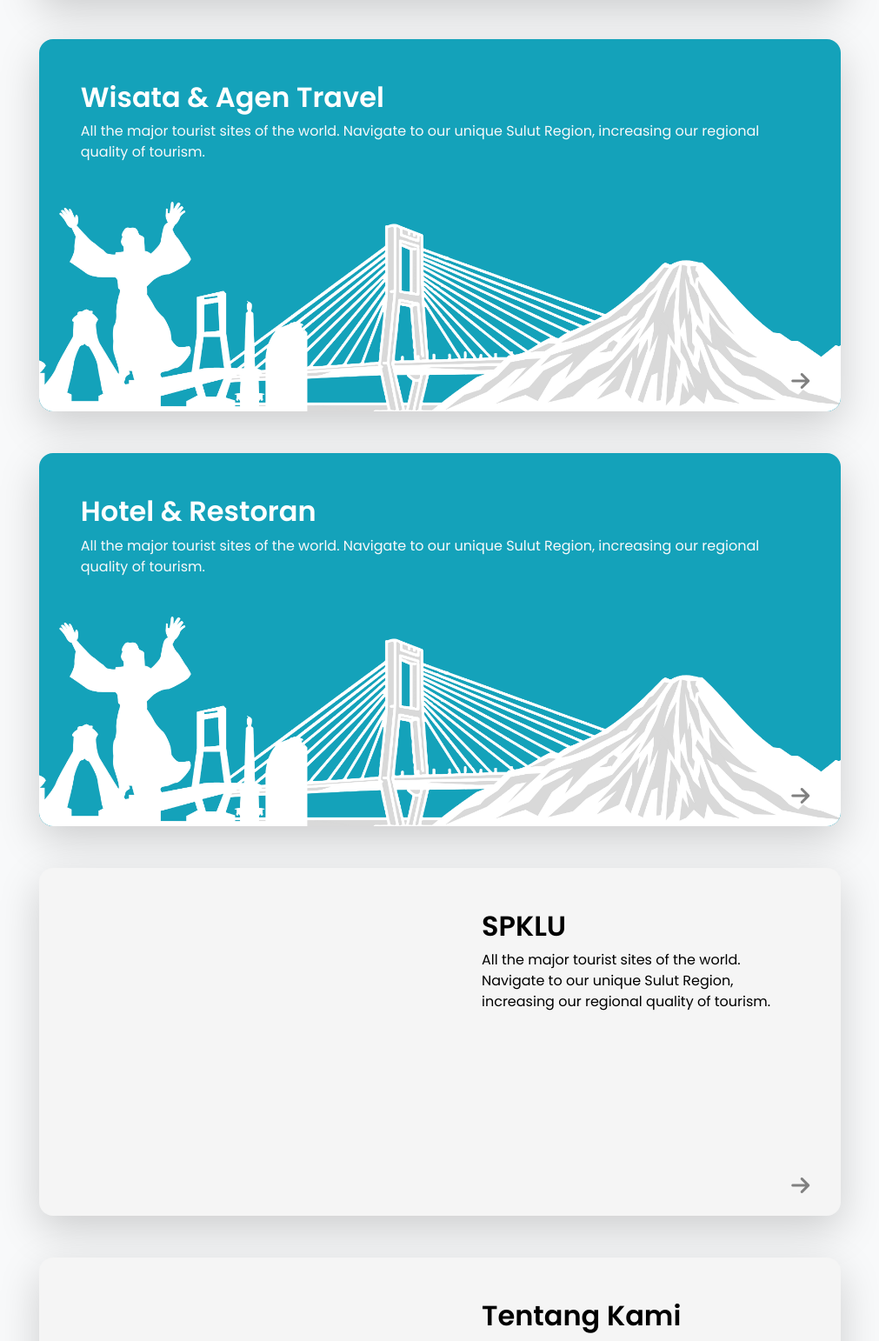
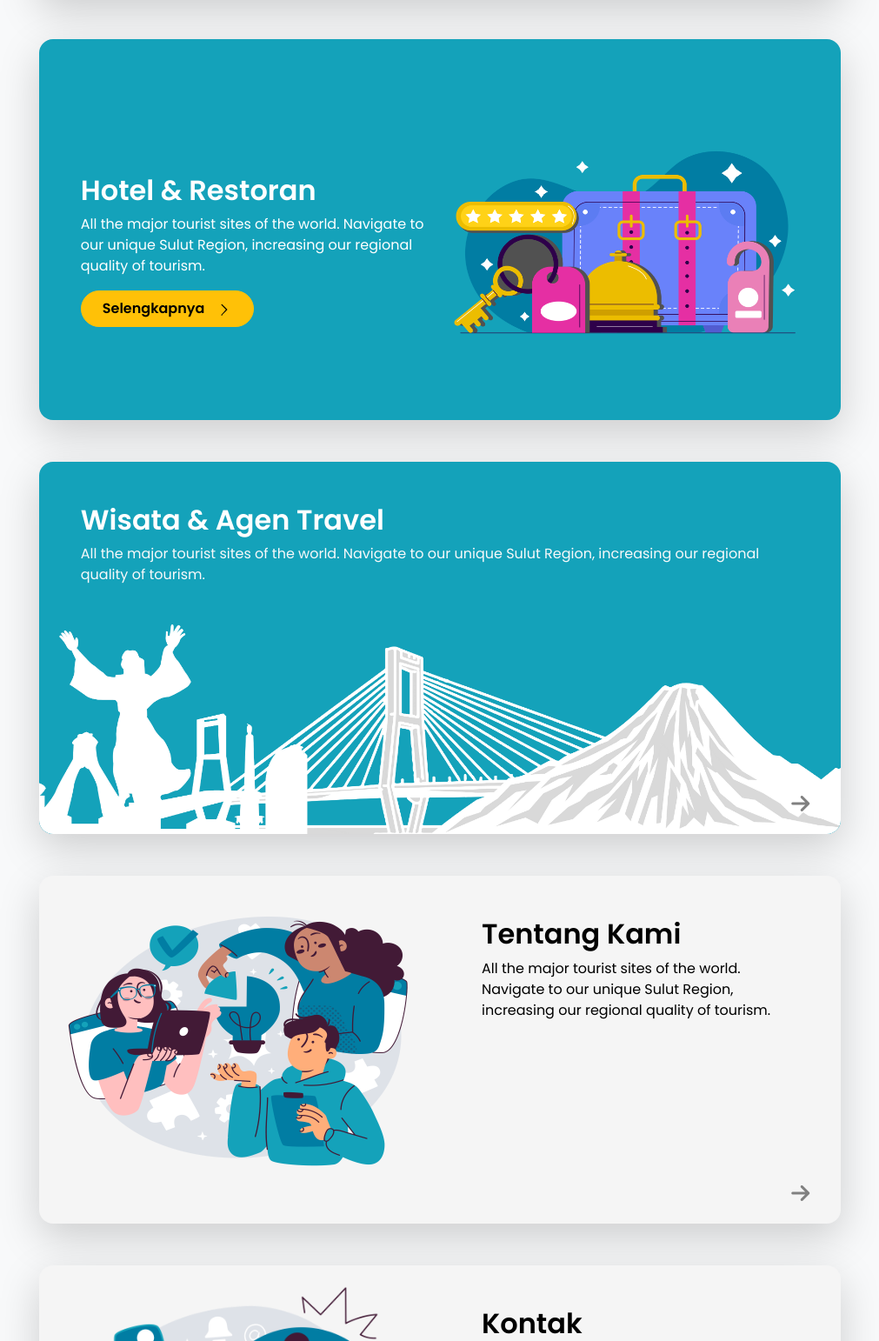
Before and after one commit to ChristTampi/SiowByte-Team, a plain HTML site: page home.html in a window 1280 px wide. Shown: the part 1258-2800 px from the top of the page at 87% size, without its empty margins (134-1145 px from the left). Drawn offline with nearby package versions, Linux system fonts and the light colour scheme.

Commit message:
update home

```diff
--- a/home.html
+++ b/home.html
@@ -82,7 +82,7 @@
                     </span>
                     </div>
                     <div class="d-flex justify-content-between align-items-center">
-                    <a href="rute.html" class="text-decoration-none text-primary fw-semibold small">
+                    <a href="rute.html" class="text-decoration-none fw-semibold small" style="color: #125d72">
                         Telusuri <i class="bi bi-arrow-right"></i>
                     </a>
                     <button type="submit" class="btn btn-dark rounded-pill px-4 fw-semibold">GO</button>
@@ -102,7 +102,7 @@
             </div>
         </section>
 
-        <section class="kota text-white rounded-4 shadow-lg overflow-hidden mt-5 mx-auto position-relative" style="max-width: 960px; background-image: url('img/bgkota.png'); background-size: contain;">
+        <section class="kota text-white rounded-4 shadow-lg overflow-hidden mt-5 mx-auto position-relative" style="max-width: 960px; background-image: url('img/bgkota.png'); background-size: cover;">
             <div class="row px-5 py-5">
                 <div class="col-lg-6 d-flex flex-column justify-content-center">
                     <h2 class="fw-semibold">Kota Kami</h2>
@@ -138,6 +138,33 @@
         </section>
 
         <section class="kota text-white rounded-4 shadow-lg overflow-hidden mt-5 mx-auto position-relative" style="max-width: 960px; background-color: #14a2ba;">
+            <div class="row px-5 pt-5">
+                <div class="col-lg-6 d-flex flex-column justify-content-center">
+                    <h2 class="fw-semibold">Hotel & Restoran</h2>
+                    <p>All the major tourist sites of the world. Navigate to our unique Sulut Region, increasing our regional quality of tourism.</p>
+                    <div>
+                        <a href="kota.html" class="btn btn-warning fw-semibold rounded-pill px-4 py-2">
+                            Selengkapnya
+                            <svg xmlns="http://www.w3.org/2000/svg" width="20" height="20" fill="currentColor" class="ms-2" viewBox="0 0 16 16">
+                            <path fill-rule="evenodd" d="M6.854 13.354a.5.5 0 0 1-.708-.708L10.293 8 6.146 3.854a.5.5 0 1 1 .708-.708l4.5 4.5a.5.5 0 0 1 0 .708l-4.5 4.5z"/>
+                            </svg>
+                        </a>
+                    </div>
+                </div>
+
+                <div class="col-md-6 text-center">
+                    <img
+                        src="img/hr.png"
+                        alt="Map Illustration"
+                        class="img-fluid w-100"
+                        style="max-height: 390px;"
+                        onerror="this.style.display='none'"
+                    />
+                </div>
+            </div>
+        </section>
+
+        <section class="kota text-white rounded-4 shadow-lg overflow-hidden mt-5 mx-auto position-relative" style="max-width: 960px; background-color: #14a2ba;">
             <div class="px-5 pt-5">
                 <h2 class="fw-semibold">Wisata & Agen Travel</h2>
                 <p class="text-light">All the major tourist sites of the world. Navigate to our unique Sulut Region, increasing our regional quality of tourism.</p>
@@ -155,32 +182,20 @@
             </a>
         </section>
 
-        <section class="kota text-white rounded-4 shadow-lg overflow-hidden mt-5 mx-auto position-relative" style="max-width: 960px; background-color: #14a2ba;">
-            <div class="px-5 pt-5">
-                <h2 class="fw-semibold">Hotel & Restoran</h2>
-                <p class="text-light">All the major tourist sites of the world. Navigate to our unique Sulut Region, increasing our regional quality of tourism.</p>
-            </div>
-            <div class="bg-city-banner position-relative">
-                <img src="img/manado.png"
-                    class="position-absolute w-100 h-100 object-fit-cover"
-                    alt="City image"
-                    style="margin-top:29px;"
-                    onerror="this.style.display='none'" />
-            </div>
-
-            <a href="kota.html" class="position-absolute end-0 bottom-0 m-3 fw-semibold text-decoration-none" style="color: gray; font-size: 1.5rem; padding-right:20px">
-                <i class="fa-solid fa-arrow-right"></i>
-            </a>
-        </section>
-
         <section class="kota text-black rounded-4 shadow-lg overflow-hidden mt-5 mx-auto position-relative container" style="max-width: 960px; background-color: whitesmoke; padding-bottom:0">
             <div class="row">
-                <div class="col-lg-6 position-relative">
-
+                <div class="col-md-6 text-center">
+                    <img
+                        src="img/about.png"
+                        alt="Map Illustration"
+                        class="img-fluid"
+                        style="max-height: 400px;"
+                        onerror="this.style.display='none'"
+                    />
                 </div>
 
                 <div class="col-lg-6 px-5 pt-5 " style="height: 400px;">
-                    <h2 class="fw-semibold">SPKLU</h2>
+                    <h2 class="fw-semibold">Tentang Kami</h2>
                     <p>
                         All the major tourist sites of the world. Navigate to our unique Sulut Region, increasing our regional quality of tourism.
                     </p>
@@ -194,12 +209,18 @@
 
         <section class="kota text-black rounded-4 shadow-lg overflow-hidden mt-5 mx-auto position-relative container" style="max-width: 960px; background-color: whitesmoke; padding-bottom:0">
             <div class="row">
-                <div class="col-lg-6 position-relative">
-
+                <div class="col-md-6 text-center p-4">
+                    <img
+                        src="img/kontak.png"
+                        alt="Map Illustration"
+                        class="img-fluid"
+                        style="max-height: 350px;"
+                        onerror="this.style.display='none'"
+                    />
                 </div>
 
                 <div class="col-lg-6 px-5 pt-5" style="height: 400px;">
-                    <h2 class="fw-semibold">Tentang Kami</h2>
+                    <h2 class="fw-semibold">Kontak</h2>
                     <p>
                         All the major tourist sites of the world. Navigate to our unique Sulut Region, increasing our regional quality of tourism.
                     </p>
```
Also changed, not shown: css/home.css (line endings or trailing spaces), img/about.png (added), img/hr.png (added), img/kontak.png (added).
